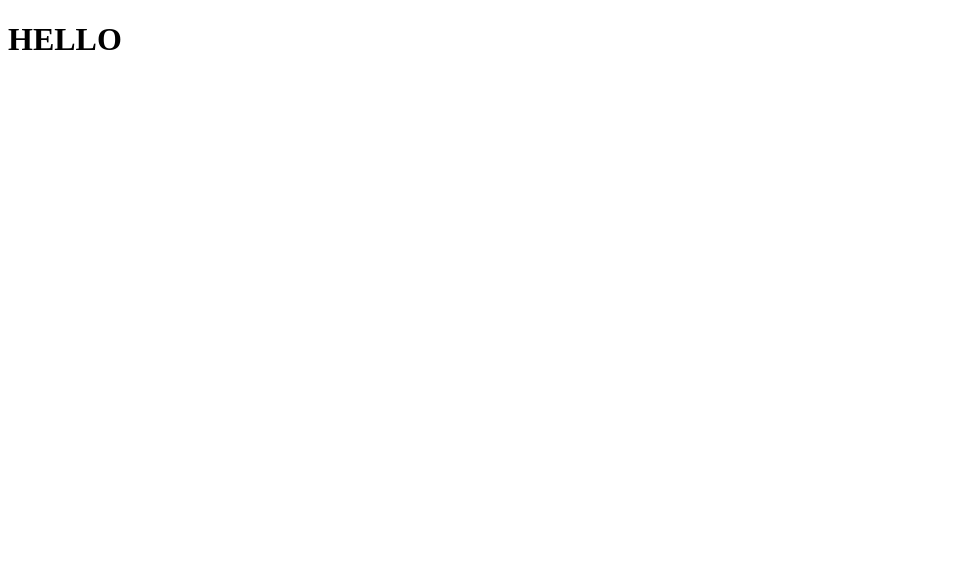
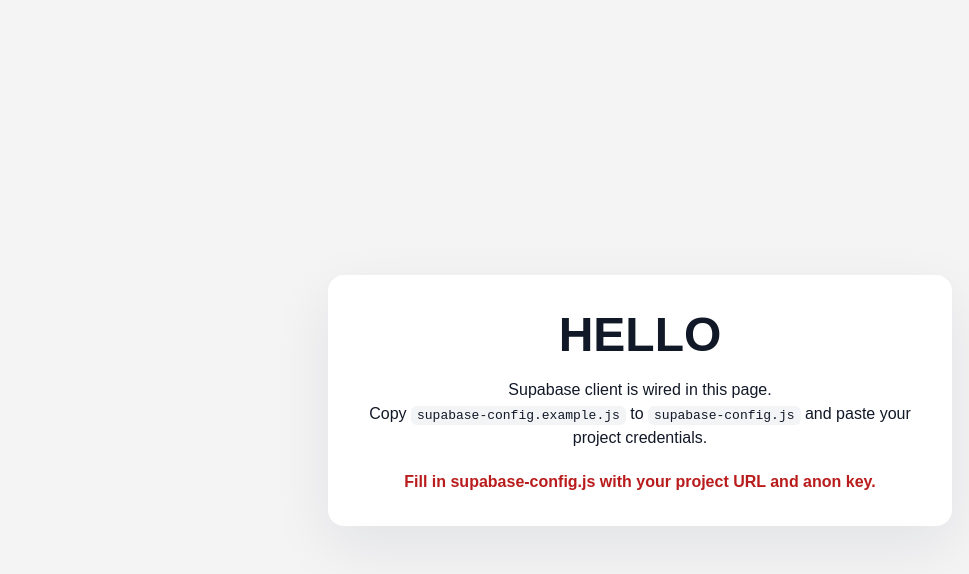
Before and after one commit to antontvoretskiy/test, a plain HTML site: page index.html in a window 1280 px wide. Shown: the whole page, without its empty margins (0-969 px from the left). Drawn offline with nearby package versions, Linux system fonts and the light colour scheme.

Commit message:
Add Supabase setup

```diff
--- /dev/null
+++ b/app.js
@@ -0,0 +1,29 @@
+const statusEl = document.getElementById("status");
+
+function setStatus(message, isError = false) {
+  statusEl.textContent = message;
+  statusEl.style.color = isError ? "#b91c1c" : "#166534";
+}
+
+async function initSupabase() {
+  if (!window.SUPABASE_URL || !window.SUPABASE_ANON_KEY) {
+    setStatus("Fill in supabase-config.js with your project URL and anon key.", true);
+    return;
+  }
+
+  try {
+    const { createClient } = window.supabase;
+    const client = createClient(window.SUPABASE_URL, window.SUPABASE_ANON_KEY);
+    const { error } = await client.auth.getSession();
+
+    if (error) {
+      throw error;
+    }
+
+    setStatus("Supabase connected.");
+  } catch (error) {
+    setStatus(`Supabase error: ${error.message}`, true);
+  }
+}
+
+initSupabase();
--- a/index.html
+++ b/index.html
@@ -4,8 +4,61 @@
   <meta charset="UTF-8">
   <meta name="viewport" content="width=device-width, initial-scale=1.0">
   <title>HELLO</title>
+  <style>
+    :root {
+      color-scheme: light;
+      font-family: Arial, sans-serif;
+    }
+
+    body {
+      margin: 0;
+      min-height: 100vh;
+      display: grid;
+      place-items: center;
+      background: #f4f4f5;
+      color: #111827;
+    }
+
+    main {
+      width: min(560px, calc(100vw - 32px));
+      padding: 32px;
+      border-radius: 16px;
+      background: #ffffff;
+      box-shadow: 0 20px 60px rgba(15, 23, 42, 0.08);
+      text-align: center;
+    }
+
+    h1 {
+      margin: 0 0 16px;
+      font-size: 48px;
+    }
+
+    p {
+      margin: 0;
+      line-height: 1.5;
+    }
+
+    #status {
+      margin-top: 20px;
+      font-weight: 700;
+    }
+
+    code {
+      padding: 2px 6px;
+      border-radius: 6px;
+      background: #f3f4f6;
+    }
+  </style>
 </head>
 <body>
-  <h1>HELLO</h1>
+  <main>
+    <h1>HELLO</h1>
+    <p>Supabase client is wired in this page.</p>
+    <p>Copy <code>supabase-config.example.js</code> to <code>supabase-config.js</code> and paste your project credentials.</p>
+    <p id="status">Checking Supabase...</p>
+  </main>
+  <script src="https://cdn.jsdelivr.net/npm/@supabase/supabase-js@2"></script>
+  <script src="./supabase-config.js"></script>
+  <script src="./app.js"></script>
 </body>
 </html>
--- /dev/null
+++ b/supabase-config.example.js
@@ -0,0 +1,2 @@
+window.SUPABASE_URL = "https://YOUR-PROJECT.supabase.co";
+window.SUPABASE_ANON_KEY = "YOUR_SUPABASE_ANON_KEY";
```
Also changed, not shown: 1 other file.
